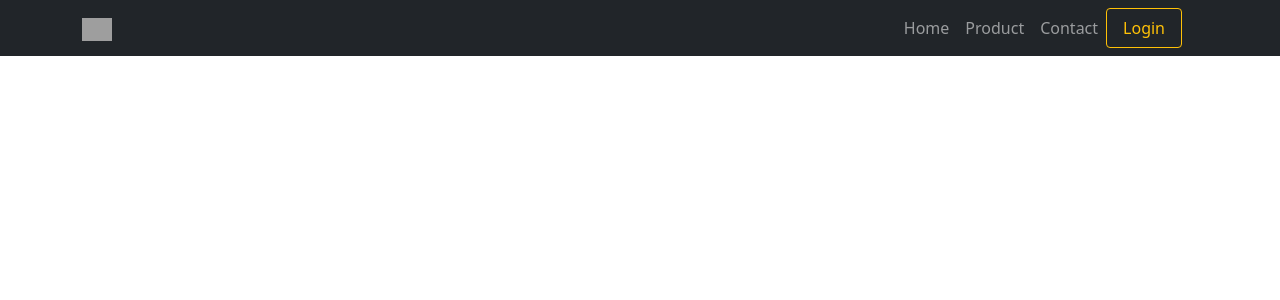
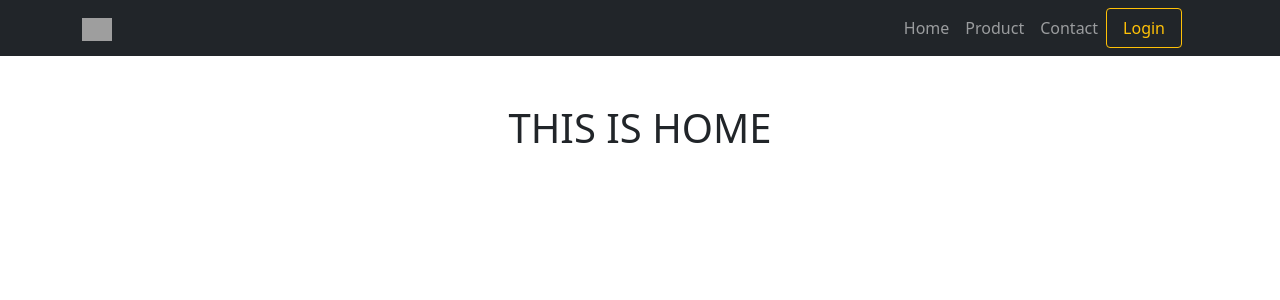
Before and after one commit to gpjen/fe_reactsign, a React (Create React App) app: page / in a window 1280 px wide. Shown: the top 300 px of the page. Built offline with nearby package versions, Linux system fonts and the light colour scheme; grey boxes are pictures that could not be loaded.

Commit message:
fix components

```diff
--- a/src/App.js
+++ b/src/App.js
@@ -1,15 +1,21 @@
 import NavbarTop from "./components/NavbarTop";
 import { BrowserRouter, Routes, Route } from "react-router-dom";
+
+// import pages
 import Home from "./pages/Home";
 import Profile from "./pages/Profile";
+import Contact from "./pages/Contact";
+import Product from "./pages/Product";
 
 function App() {
   return (
     <BrowserRouter>
       <NavbarTop />
       <Routes>
-        <Route path="/home" element={<Home />}></Route>
+        <Route path="/" element={<Home />}></Route>
         <Route path="/profile" element={<Profile />}></Route>
+        <Route path="/contact" element={<Contact />}></Route>
+        <Route path="/product" element={<Product />}></Route>
       </Routes>
     </BrowserRouter>
   );
--- a/src/pages/Home.js
+++ b/src/pages/Home.js
@@ -3,7 +3,7 @@ import React from "react";
 export default function Home() {
   return (
     <div>
-      <h1 className="text-center pt-5">INI MERUPAKAN HOME</h1>
+      <h1 className="text-center pt-5">THIS IS HOME</h1>
     </div>
   );
 }
--- a/src/pages/Profile.js
+++ b/src/pages/Profile.js
@@ -3,7 +3,7 @@ import React from "react";
 export default function Profile() {
   return (
     <div>
-      <h1 className="text-center pt-5">INI ADALAH PROFILE</h1>
+      <h1 className="text-center pt-5">THIS iS PROFILE</h1>
     </div>
   );
 }
```
